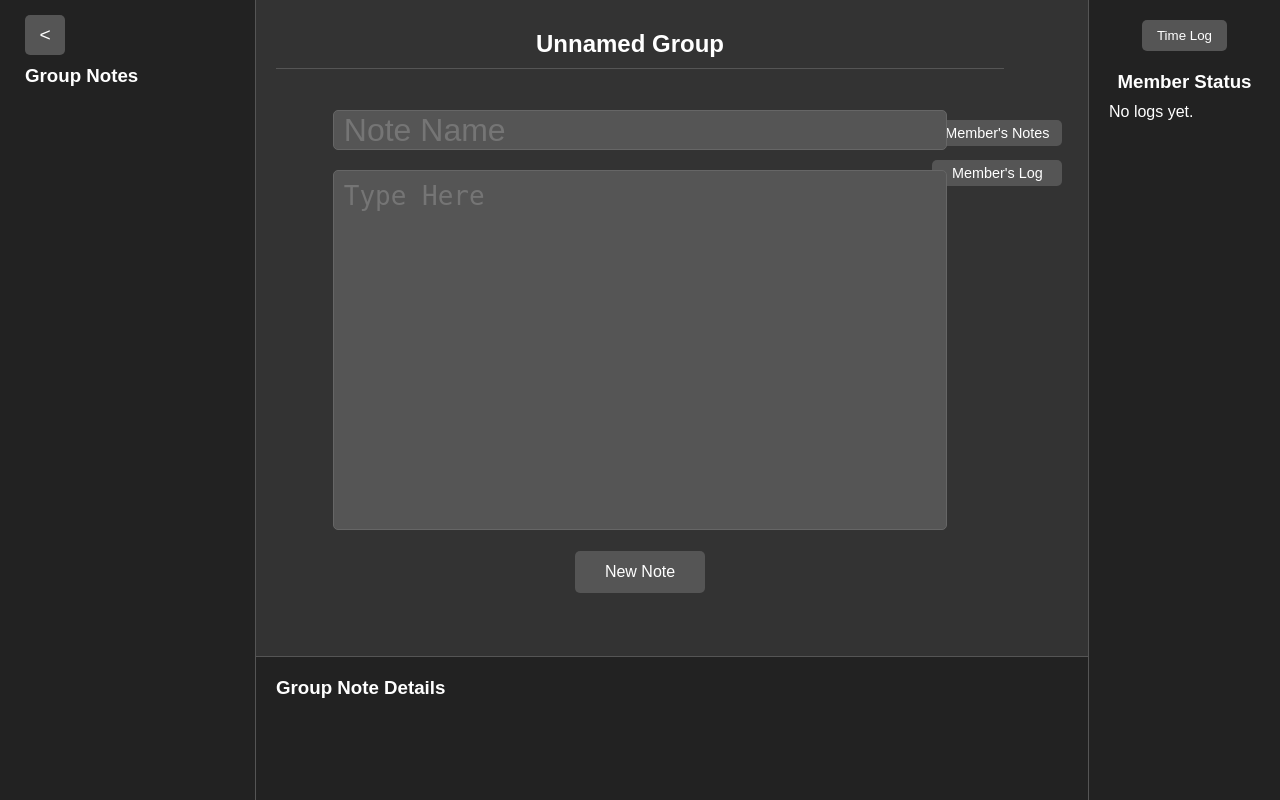
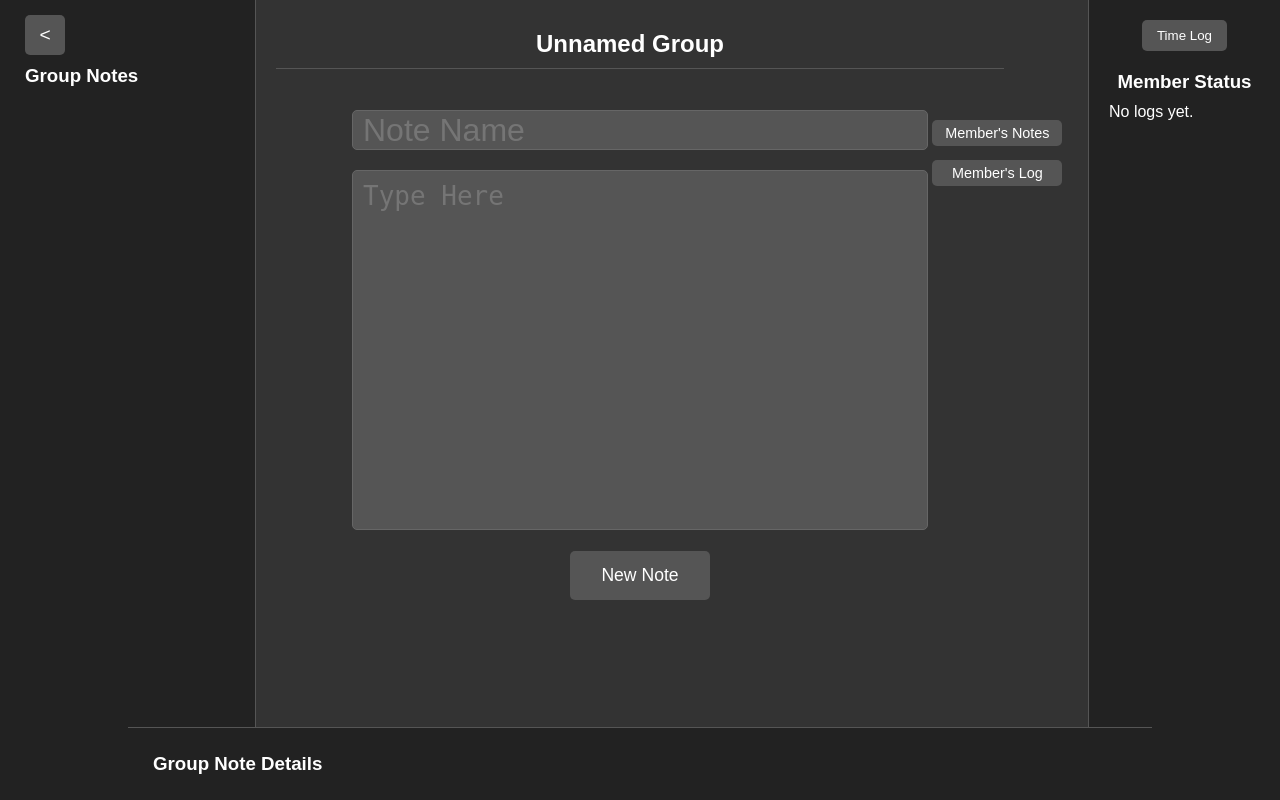
Before and after one commit to Kumitokiru/Note-That, a Flask app: template templates/GroupPage.html in a window 1280 px wide. Run offline with Flask 3, Linux system fonts and the light colour scheme; the template is opened without the code that fills it, so the values that code supplies are empty; some libraries are stand-ins or nearby versions.

Commit message:
Update GroupPage.html

```diff
--- a/templates/GroupPage.html
+++ b/templates/GroupPage.html
@@ -252,17 +252,98 @@
       color: khaki;
     }
     .buttons button:hover { background-color: gray; color: khaki; }
+    /* Default styles for large desktops */
+    input, textarea {
+      font-size: 2em;
+      width: 75%;
+      left: 12.5%; /* Centered if position: relative is used */
+    }
+    .buttons button {
+      font-size: 1.1em;
+      padding: 14px 20px;
+      width: 140px;
+    }
+    .center-bar {
+      width: 80vw;
+      left: 10vw;
+      height: auto;
+      padding: 25px;
+    }
+    .center-bar button {
+      font-size: 1.1em;
+      padding: 14px 20px;
+    }
+
+    /* Laptop screens (max-width: 1200px) */
+    @media (max-width: 1200px) {
+      input, textarea {
+        font-size: 1.8em;
+        width: 80%;
+        left: 10%;
+      }
+      .buttons button {
+        font-size: 1em;
+        padding: 12px 18px;
+        width: 130px;
+      }
+      .center-bar {
+        width: 85vw;
+        left: 7.5vw;
+        padding: 20px;
+      }
+      .center-bar button {
+        font-size: 1em;
+        padding: 12px 18px;
+      }
+    }
+
+    /* Tablet and Medium Devices (max-width: 768px) */
     @media (max-width: 768px) {
-      input, textarea { font-size: 1.5em; width: 85%; left: 7.5%; }
-      .buttons button { font-size: 0.9em; padding: 10px 15px; width: 120px; }
-      .center-bar { width: 90vw; left: 5vw; height: auto; padding: 15px; }
-      .center-bar button { font-size: 0.9em; padding: 10px 15px; }
+      input, textarea {
+        font-size: 1.5em;
+        width: 85%;
+        left: 7.5%;
+      }
+      .buttons button {
+        font-size: 0.9em;
+        padding: 10px 15px;
+        width: 120px;
+      }
+      .center-bar {
+        width: 90vw;
+        left: 5vw;
+        height: auto;
+        padding: 15px;
+      }
+      .center-bar button {
+        font-size: 0.9em;
+        padding: 10px 15px;
+      }
     }
+
+    /* Small Devices / Mobiles (max-width: 480px) */
     @media (max-width: 480px) {
-      input, textarea { font-size: 1.2em; width: 90%; left: 5%; }
-      .buttons button { font-size: 0.8em; padding: 8px 12px; width: 100px; }
-      .center-bar { width: 95vw; left: 2.5vw; height: auto; padding: 10px; text-align: center; }
-      .center-bar button { font-size: 0.8em; padding: 8px 12px; }
+      input, textarea {
+        font-size: 1.2em;
+        width: 90%;
+        left: 5%;
+      }
+      .buttons button {
+        font-size: 0.8em;
+        padding: 8px 12px;
+        width: 100px;
+      }
+      .center-bar {
+        width: 95vw;
+        left: 2.5vw;
+        height: auto;
+        padding: 10px;
+        text-align: center;
+      }
+      .center-bar button {
+        font-size: 0.8em;
+        padding: 8px 12px;
+      }
     }
   </style>
 </head>
```
